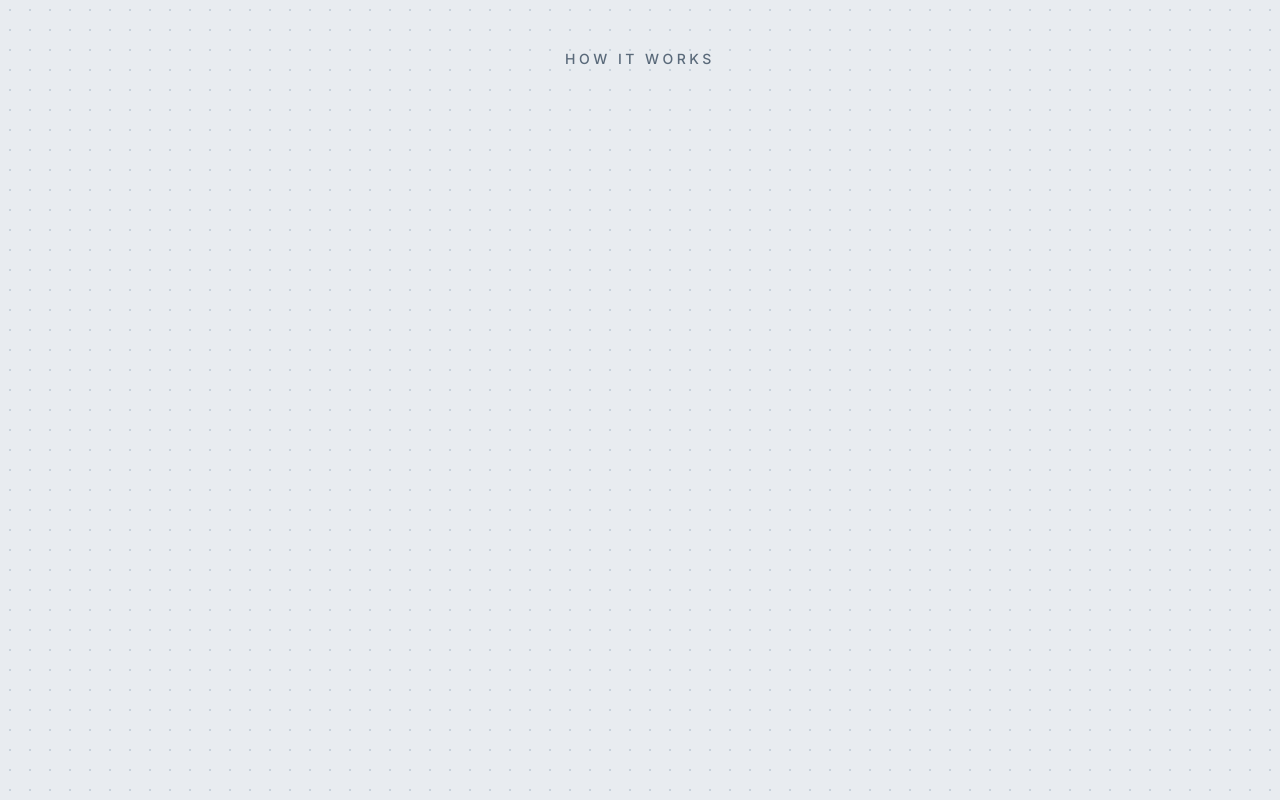
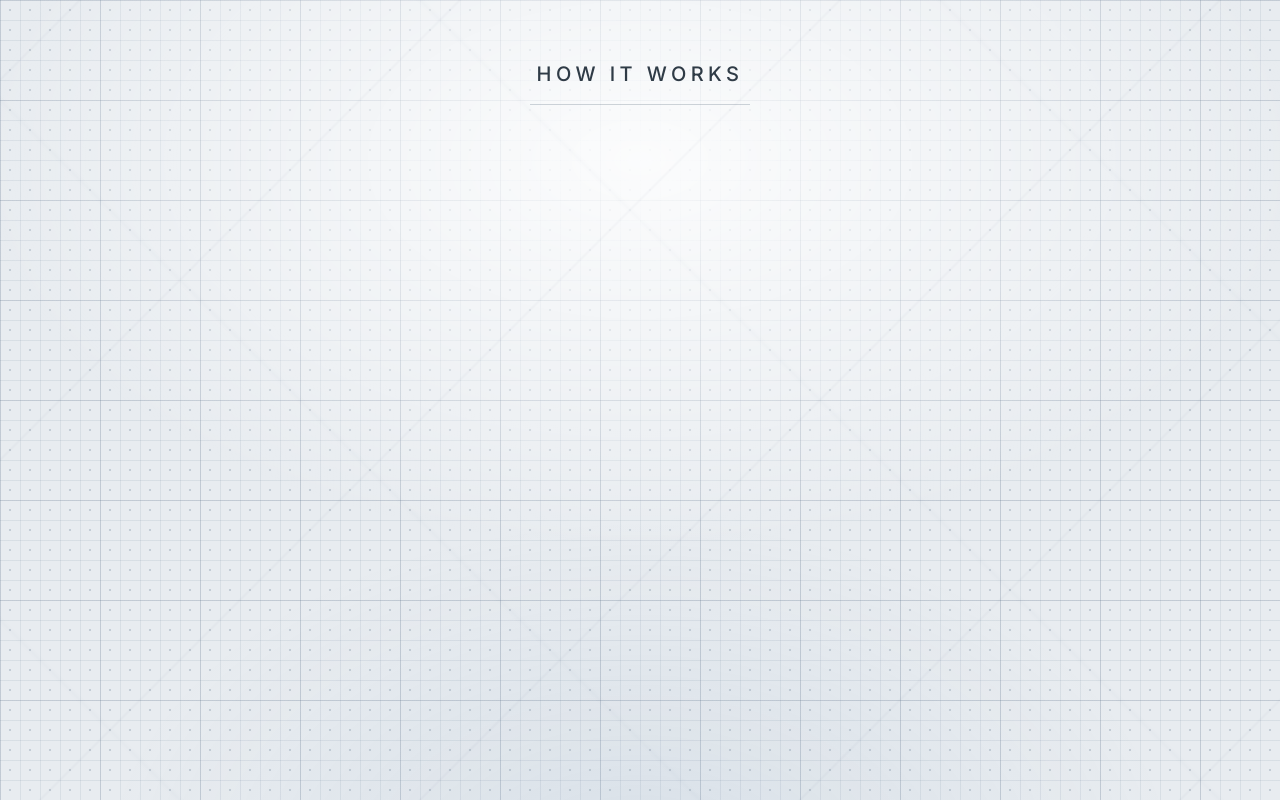
Before and after one commit to turchick777-max/aq2nd, a plain HTML site: page index.html in a window 1280 px wide. Drawn offline with Linux system fonts and the light colour scheme.

Commit message:
Update index.html

```diff
--- a/index.html
+++ b/index.html
@@ -1,56 +1,128 @@
 <!DOCTYPE html>
 <html lang="en">
 <head>
-  <meta charset="UTF-8">
-  <meta name="viewport" content="width=device-width, initial-scale=1.0">
+  <meta charset="UTF-8" />
+  <meta name="viewport" content="width=device-width, initial-scale=1.0" />
   <title>AQUINTAQA - How It Works</title>
   <link href="https://fonts.googleapis.com/css2?family=Inter:wght@300;400;500;600&display=swap" rel="stylesheet">
   <style>
-    * {
-      margin: 0;
-      padding: 0;
-      box-sizing: border-box;
-    }
+    * { margin: 0; padding: 0; box-sizing: border-box; }
 
     body {
       font-family: 'Inter', -apple-system, sans-serif;
       min-height: 100vh;
-      /* Базовый цвет фона — светло-серый с лёгким голубым */
-      background-color: #e8ecf0;
+      background: #e8ecf0; /* база как у тебя */
     }
 
     .screen2 {
       min-height: 100vh;
-      padding: 50px;
+      padding: 56px 56px;
       position: relative;
+      overflow: hidden;
+      background: #e8ecf0;
     }
 
-    /* Точечная сетка как на картинке */
+    /* ===== LAYERED TECH GRID BACKGROUND (как в образце) ===== */
     .screen2::before {
       content: '';
       position: absolute;
       inset: 0;
-      /* Точки на пересечениях — radial gradient */
+      pointer-events: none;
+
+      /* Слои (снизу вверх):
+         1) мягкая виньетка/световой градиент
+         2) тонкая “малая” сетка (каждые 20px)
+         3) “большая” сетка (каждые 100px)
+         4) точки на пересечениях (каждые 20px)
+      */
       background-image:
-        radial-gradient(circle, rgba(150, 170, 190, 0.4) 1px, transparent 1px);
-      background-size: 20px 20px;
-      pointer-events: none;
+        /* 1) мягкая виньетка */
+        radial-gradient(1200px 700px at 50% 20%, rgba(255,255,255,0.85) 0%, rgba(255,255,255,0) 55%),
+        radial-gradient(900px 600px at 50% 110%, rgba(120,150,180,0.14) 0%, rgba(120,150,180,0) 60%),
+
+        /* 2) малая сетка */
+        linear-gradient(to right, rgba(120,140,160,0.14) 1px, transparent 1px),
+        linear-gradient(to bottom, rgba(120,140,160,0.14) 1px, transparent 1px),
+
+        /* 3) большая сетка (реже и чуть заметнее) */
+        linear-gradient(to right, rgba(90,110,130,0.18) 1px, transparent 1px),
+        linear-gradient(to bottom, rgba(90,110,130,0.18) 1px, transparent 1px),
+
+        /* 4) точки */
+        radial-gradient(circle, rgba(120,140,160,0.32) 1px, transparent 1px);
+
+      /* Настройка размеров слоёв:
+         малая сетка и точки: 20px
+         большая сетка: 100px
+      */
+      background-size:
+        auto, auto,
+        20px 20px, 20px 20px,
+        100px 100px, 100px 100px,
+        20px 20px;
+
+      /* Сдвиг слоёв, чтобы точки выглядели “как в чертеже” */
+      background-position:
+        center, center,
+        0 0, 0 0,
+        0 0, 0 0,
+        0 0;
+
+      /* лёгкое “смягчение”, чтобы не было слишком контрастно */
+      filter: saturate(1.02) contrast(1.02);
     }
 
+    /* Дополнительный слой — диагональные/служебные линии (очень деликатно) */
+    .grid-overlay {
+      position: absolute;
+      inset: 0;
+      pointer-events: none;
+      opacity: 0.35;
+      background:
+        linear-gradient(135deg, transparent 0 49.6%, rgba(120,140,160,0.12) 50%, transparent 50.4%),
+        linear-gradient(45deg,  transparent 0 49.6%, rgba(120,140,160,0.08) 50%, transparent 50.4%);
+      background-size: 380px 380px, 520px 520px;
+      background-position: 20px 60px, 120px 220px;
+      mix-blend-mode: multiply;
+    }
+
+    /* ===== TITLE ===== */
     .title {
+      position: relative;
+      z-index: 2;
       text-align: center;
-      font-size: 14px;
+
+      /* крупнее и темнее */
+      font-size: 20px;
       font-weight: 500;
-      letter-spacing: 0.25em;
+      letter-spacing: 0.22em;
       text-transform: uppercase;
-      color: #5a6a7a;
-      position: relative;
-      z-index: 1;
+      color: #2f3b46;
+
+      margin-top: 6px;
+    }
+
+    /* Лёгкая линия/ось под заголовком как в тех-схемах */
+    .title::after {
+      content: '';
+      display: block;
+      width: 220px;
+      height: 1px;
+      margin: 18px auto 0;
+      background: rgba(70, 90, 110, 0.25);
+    }
+
+    /* адаптив — на мобиле меньше поля и чуть меньше заголовок */
+    @media (max-width: 768px) {
+      .screen2 { padding: 32px 18px; }
+      .title { font-size: 16px; letter-spacing: 0.18em; }
+      .title::after { width: 160px; }
     }
   </style>
 </head>
 <body>
   <section class="screen2">
+    <div class="grid-overlay"></div>
     <h2 class="title">How It Works</h2>
   </section>
 </body>
```
